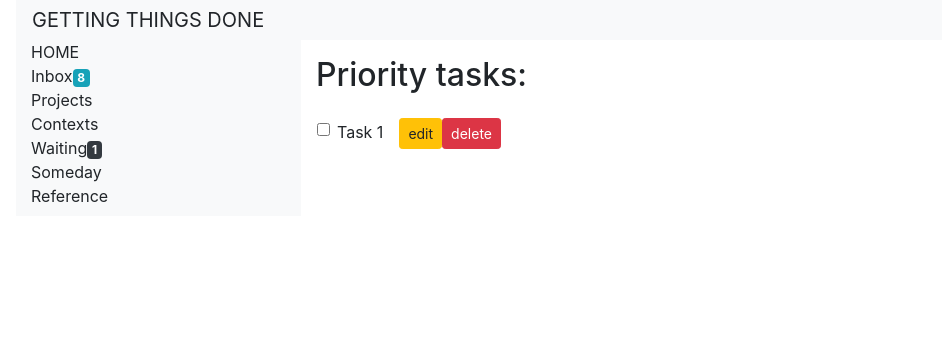
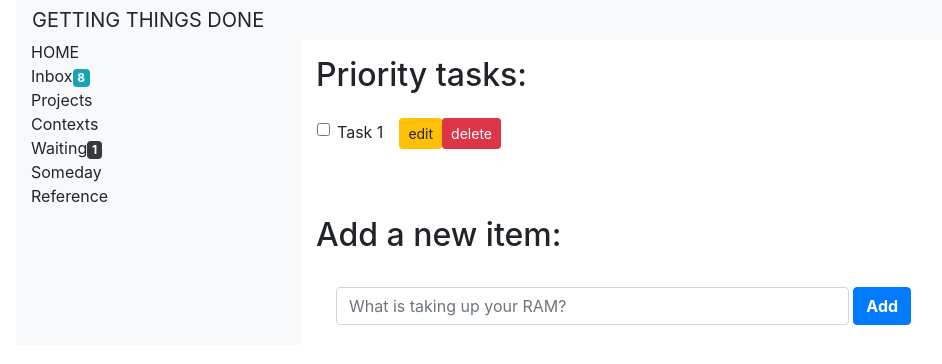
Before and after one commit to milkywaynian/todo-app-frontend, a React (Create React App) app: page / in a window 1280 px wide. Shown: the top 364 px of the page, without its empty margins (54-996 px from the left). Built offline with nearby package versions, Linux system fonts and the light colour scheme.

Commit message:
added a new item component

```diff
--- /dev/null
+++ b/src/components/New Item Components/AddANewItemHeader.js
@@ -0,0 +1,16 @@
+import React from 'react'
+
+
+
+class AddANewItemHeader extends React.Component {
+
+    render() {
+        return (
+            <>
+                <h2 class = "card-title">Add a new item:</h2>
+            </>
+        );
+    }
+  }
+
+  export default AddANewItemHeader;
--- /dev/null
+++ b/src/components/New Item Components/AddAnItem.js
@@ -0,0 +1,25 @@
+import React from 'react'
+
+
+
+class AddAnItem extends React.Component {
+
+    render() {
+        return (
+            <>
+            <div className="card-body">
+                <form>
+                  <div className = "row">
+                    <div className= "add-items d-flex col-sm-12 col-md-8"> <input type="text" class="form-control todo-list-input" placeholder="What is taking up your RAM?" name="new-todo"></input> </div>
+                    <div className = "row pl-1">
+                    <submit className="add btn btn-primary font-weight-bold todo-list-add-btn">Add</submit>
+                    </div>
+                  </div>
+                </form>
+            </div>
+            </>
+        );
+    }
+  }
+
+  export default AddAnItem;
--- a/src/components/Priority Tasks Components/PriorityHeader.js
+++ b/src/components/Priority Tasks Components/PriorityHeader.js
@@ -1,4 +1,3 @@
-
 import React from 'react'
 
 
@@ -6,7 +5,9 @@ class PriorityHeader extends React.Component {
 
     render() {
         return (
-            <h2 className = "pt-3 pb-3 first-header">Priority tasks:</h2>
+            <>
+             <h2 class = "pt-3 pb-3 first-header">Priority tasks:</h2>
+            </>
         );
     }
   }
--- a/src/components/PriorityTasks.js
+++ b/src/components/PriorityTasks.js
@@ -1,6 +1,9 @@
 import React from 'react'
 import PriorityHeader from "./Priority Tasks Components/PriorityHeader"
 import PriorityItems from "./Priority Tasks Components/PriorityItems"
+import AddANewItemHeader from "./New Item Components/AddANewItemHeader"
+import AddAnItem from "./New Item Components/AddAnItem"
+
 
 class PriorityTasks extends React.Component {
 
@@ -9,6 +12,8 @@ class PriorityTasks extends React.Component {
         <>
             <PriorityHeader />
             <PriorityItems />
+            <AddANewItemHeader />
+            <AddAnItem />
          </>
         );
     }
```
